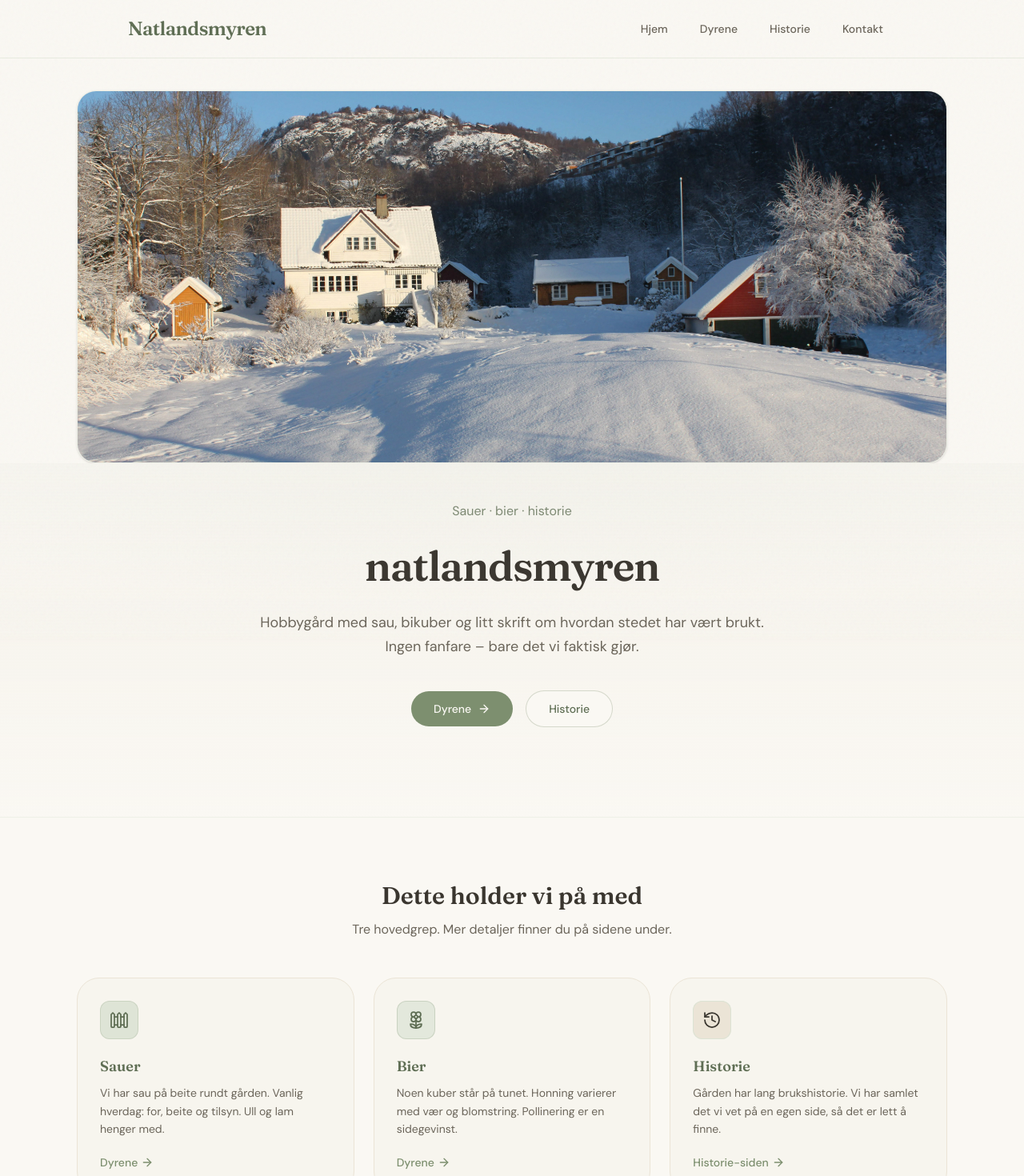
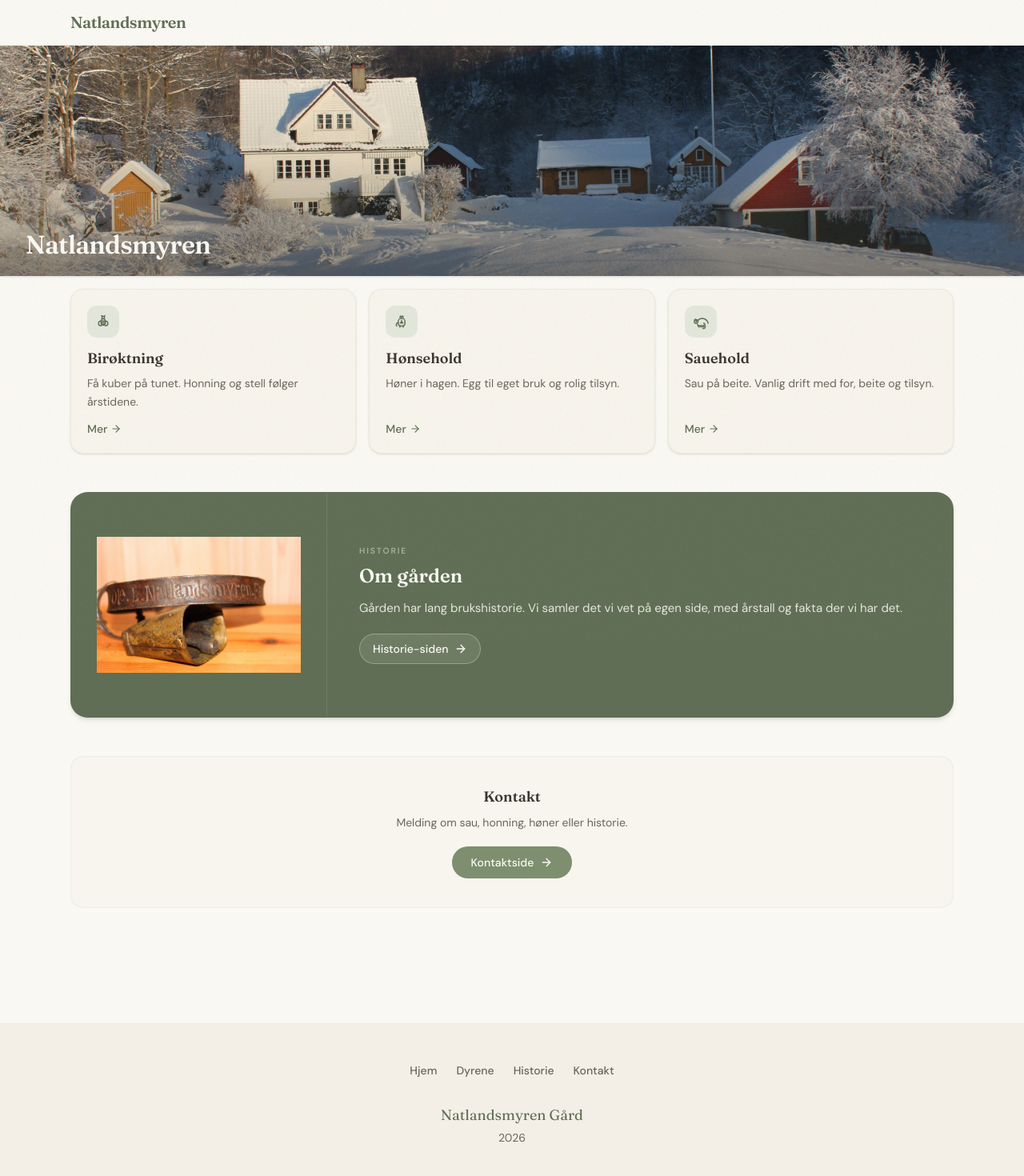
Before and after one commit to eirnat/Natlandsmyren, a Next.js app: page / in a window 1280 px wide. Shown: the top 1470 px of the page at 80% size. Built offline with nearby package versions, Linux system fonts and the light colour scheme.

Commit message:
Oppdatert design og oppsett

```diff
--- a/app/components/FarmFooter.tsx
+++ b/app/components/FarmFooter.tsx
@@ -1,13 +1,37 @@
+import Link from "next/link";
 import { GARD_NAVN } from "../lib/gard";
+
+const fotlenker = [
+  { href: "/", label: "Hjem" },
+  { href: "/dyrene", label: "Dyrene" },
+  { href: "/historie", label: "Historie" },
+  { href: "/kontakt", label: "Kontakt" },
+] as const;
 
 export function FarmFooter() {
   const year = new Date().getFullYear();
   return (
-    <footer className="mt-24 border-t border-sage-soft/50 bg-cream-muted/80">
-      <div className="mx-auto max-w-5xl rounded-t-[2rem] px-6 py-12 text-center md:px-8">
-        <p className="font-display text-lg text-sage-dark">{GARD_NAVN}</p>
-        <p className="mt-2 text-sm text-ink-muted">
-          Et sted for tradisjon og glede · {year}
+    <footer className="mt-16 border-t border-sage-soft/40 bg-cream-muted/90">
+      <div className="mx-auto max-w-6xl px-5 py-10 md:px-8 md:py-12">
+        <nav
+          aria-label="Sidemeny"
+          className="flex flex-wrap justify-center gap-x-6 gap-y-2 text-sm font-medium text-sage-dark"
+        >
+          {fotlenker.map(({ href, label }) => (
+            <Link
+              key={href}
+              href={href}
+              className="text-ink-muted transition hover:text-sage-dark"
+            >
+              {label}
+            </Link>
+          ))}
+        </nav>
+        <p className="mt-8 text-center font-display text-base text-sage-dark md:text-lg">
+          {GARD_NAVN}
+        </p>
+        <p className="mt-1 text-center text-xs text-ink-muted md:text-sm">
+          {year}
         </p>
       </div>
     </footer>
--- a/app/components/FarmHeader.tsx
+++ /dev/null
@@ -1,38 +0,0 @@
-import Link from "next/link";
-import { GARD_HEADER_NAVN } from "../lib/gard";
-
-const lenker = [
-  { href: "/", label: "Hjem" },
-  { href: "/dyrene", label: "Dyrene" },
-  { href: "/historie", label: "Historie" },
-  { href: "/kontakt", label: "Kontakt" },
-] as const;
-
-export function FarmHeader() {
-  return (
-    <header className="sticky top-0 z-50 border-b border-sage-soft/60 bg-cream/90 backdrop-blur-md">
-      <div className="mx-auto flex max-w-5xl flex-wrap items-center justify-between gap-4 px-6 py-5 md:px-8">
-        <Link
-          href="/"
-          className="font-display text-xl font-semibold tracking-tight text-sage-dark transition-colors hover:text-honey md:text-2xl"
-        >
-          {GARD_HEADER_NAVN}
-        </Link>
-        <nav aria-label="Hovedmeny">
-          <ul className="flex flex-wrap items-center gap-1 sm:gap-2">
-            {lenker.map(({ href, label }) => (
-              <li key={href}>
-                <Link
-                  href={href}
-                  className="rounded-full px-3 py-2 text-sm font-medium text-ink-muted transition-colors hover:bg-sage-soft/50 hover:text-sage-dark sm:px-4"
-                >
-                  {label}
-                </Link>
-              </li>
-            ))}
-          </ul>
-        </nav>
-      </div>
-    </header>
-  );
-}
--- /dev/null
+++ b/app/components/GardDyrIkoner.tsx
@@ -0,0 +1,74 @@
+import type { SVGProps } from "react";
+
+type IkonProps = SVGProps<SVGSVGElement>;
+
+/** Bie – selve insektet. */
+export function IconBie({ className, ...props }: IkonProps) {
+  return (
+    <svg
+      viewBox="0 0 24 24"
+      fill="none"
+      stroke="currentColor"
+      strokeWidth={1.75}
+      strokeLinecap="round"
+      strokeLinejoin="round"
+      className={className}
+      {...props}
+    >
+      <path d="M10.5 4.5L9.5 3M13.5 4.5L14.5 3" />
+      <circle cx="12" cy="6" r="2" />
+      <path d="M9 11c-2.2 0-4 1.6-4 3.6s1.8 3.6 4 3.6" />
+      <path d="M15 11c2.2 0 4 1.6 4 3.6s-1.8 3.6-4 3.6" />
+      <ellipse cx="12" cy="12.5" rx="3.25" ry="5" />
+      <line x1="9.5" y1="11" x2="14.5" y2="11" />
+      <line x1="9.5" y1="13.5" x2="14.5" y2="13.5" />
+      <line x1="10" y1="16" x2="14" y2="16" />
+    </svg>
+  );
+}
+
+/** Høne – fuglen, ikke huset. */
+export function IconHone({ className, ...props }: IkonProps) {
+  return (
+    <svg
+      viewBox="0 0 24 24"
+      fill="none"
+      stroke="currentColor"
+      strokeWidth={1.75}
+      strokeLinecap="round"
+      strokeLinejoin="round"
+      className={className}
+      {...props}
+    >
+      <path d="M9.5 5.5L10.5 3.5L12 5L13.5 3.5L14.5 5.5" />
+      <path d="M12 7c2.75 0 5 2 5 4.5v3.5c0 2-2 3.5-4.5 3.5h-1C9 18.5 7 17 7 15v-3.5C7 9 9.25 7 12 7z" />
+      <path d="M12 10v2.5l2 1.5H10l2-1.5V10" />
+      <path d="M9.5 18.5v2M14.5 18.5v2" />
+      <path d="M6.5 13.5c-1.5.5-2.5 1.8-2.5 3.2 0 .8.3 1.5.8 2" />
+    </svg>
+  );
+}
+
+/** Sau – dyret, ikke innhegning. */
+export function IconSau({ className, ...props }: IkonProps) {
+  return (
+    <svg
+      viewBox="0 0 24 24"
+      fill="none"
+      stroke="currentColor"
+      strokeWidth={1.75}
+      strokeLinecap="round"
+      strokeLinejoin="round"
+      className={className}
+      {...props}
+    >
+      <path d="M5.25 12.5c0-1.2.35-2.3 1-3.2" />
+      <circle cx="5" cy="12" r="2.75" />
+      <path d="M3.5 10.5L2.75 9.25M4.75 9.5L4.25 8.25" />
+      <path d="M7.5 10.5c1.5-2 4-3.2 6.75-3.2 4.6 0 8.35 3.15 8.75 7.2" />
+      <path d="M16.25 14.5c.85 0 1.55.55 1.75 1.35.35 1.4.55 2.9.55 4.4v.25c0 .9-.65 1.65-1.5 1.75H15" />
+      <path d="M8.5 17.75v2.25M11 17.75v2.5M13.5 17.75v2.5M16 17.5v2.75" />
+      <path d="M7 16.5c.85 1.35 2.3 2.25 4 2.25h6.25" />
+    </svg>
+  );
+}
--- /dev/null
+++ b/app/components/SiteTopBar.tsx
@@ -0,0 +1,17 @@
+import Link from "next/link";
+import { GARD_MERKENAVN } from "../lib/gard";
+
+export function SiteTopBar() {
+  return (
+    <header className="sticky top-0 z-50 border-b border-sage-soft/50 bg-cream/95 backdrop-blur-sm">
+      <div className="mx-auto flex max-w-6xl items-center px-4 py-3.5 md:px-6">
+        <Link
+          href="/"
+          className="font-display text-lg font-semibold tracking-tight text-sage-dark transition-colors hover:text-sage md:text-xl"
+        >
+          {GARD_MERKENAVN}
+        </Link>
+      </div>
+    </header>
+  );
+}
--- a/app/historie/page.tsx
+++ b/app/historie/page.tsx
@@ -1,4 +1,7 @@
 import type { Metadata } from "next";
+import Image from "next/image";
+import Link from "next/link";
+import { ArrowLeft } from "lucide-react";
 import { GARD_NAVN } from "../lib/gard";
 
 export const metadata: Metadata = {
@@ -8,25 +11,41 @@ export const metadata: Metadata = {
 
 export default function HistoriePage() {
   return (
-    <div className="mx-auto max-w-3xl px-6 py-12 md:px-8 md:py-16">
-      <article className="rounded-[2rem] border border-sage-soft/60 bg-cream-muted/25 p-8 md:p-12 lg:p-14">
-        <h1 className="font-display text-3xl font-semibold text-ink md:text-4xl">
-          Historie
-        </h1>
-        <p className="mt-6 text-lg leading-relaxed text-ink-muted">
-          Her kan du fortelle hvordan {GARD_NAVN} ble til – familie, bygninger,
-          generasjoner eller hvordan hobbygården fikk form. Hold avsnittene
-          korte og luftige, så teksten blir lett å lese på skjerm.
-        </p>
-        <p className="mt-5 leading-relaxed text-ink-muted">
-          Erstatt denne teksten med egne minner og årstall. Et bilde i toppen
-          eller langs margen (med{" "}
-          <code className="rounded-md bg-cream-deep px-1.5 py-0.5 text-sm text-sage-dark">
-            className=&quot;farm-img&quot;
-          </code>
-          ) får samme avrundede stil som resten av siden.
-        </p>
-      </article>
+    <div className="mx-auto max-w-6xl px-4 py-8 md:px-6 md:py-12 lg:py-14">
+      <Link
+        href="/"
+        className="mb-6 inline-flex items-center gap-1.5 text-sm font-medium text-sage-dark transition hover:text-ink md:mb-8"
+      >
+        <ArrowLeft className="h-4 w-4" aria-hidden />
+        Hjem
+      </Link>
+
+      <div className="flex min-h-0 flex-col overflow-hidden rounded-2xl border border-sage-soft/50 bg-cream-muted/30 shadow-sm md:min-h-[min(70vh,520px)] md:flex-row md:rounded-[1.35rem]">
+        <div className="relative aspect-[4/5] w-full shrink-0 border-b border-sage-soft/40 bg-cream-muted/50 md:w-[42%] md:border-b-0 md:border-r md:aspect-auto md:min-h-full">
+          <Image
+            src="/images/emblem.jpg"
+            alt="Emblem for Natlandsmyren"
+            fill
+            className="object-contain p-6 md:p-10 lg:p-12"
+            sizes="(max-width: 768px) 100vw, 42vw"
+            priority
+          />
+        </div>
+        <article className="flex flex-1 flex-col justify-center px-6 py-8 md:px-10 md:py-10 lg:px-12 lg:py-12">
+          <h1 className="font-display text-2xl font-semibold text-ink md:text-3xl lg:text-4xl">
+            Historie
+          </h1>
+          <p className="mt-4 text-sm leading-relaxed text-ink-muted md:text-base md:leading-relaxed">
+            Her kan du fortelle hvordan {GARD_NAVN} ble til – familie,
+            bygninger og årstall. Korte avsnitt gjør teksten lett å lese.
+          </p>
+          <p className="mt-4 text-sm leading-relaxed text-ink-muted md:text-base md:leading-relaxed">
+            Bytt ut denne teksten med egne notater. Bildet til venstre er det
+            samme emblemet som på forsiden; du kan senere bytte til et annet
+            motiv om du ønsker.
+          </p>
+        </article>
+      </div>
     </div>
   );
 }
--- a/app/layout.tsx
+++ b/app/layout.tsx
@@ -1,7 +1,7 @@
 import type { Metadata } from "next";
 import { DM_Sans, Fraunces } from "next/font/google";
 import { FarmFooter } from "./components/FarmFooter";
-import { FarmHeader } from "./components/FarmHeader";
+import { SiteTopBar } from "./components/SiteTopBar";
 import { GARD_NAVN } from "./lib/gard";
 import "./globals.css";
 
@@ -27,8 +27,8 @@ export default function RootLayout({
 }) {
   return (
     <html lang="no" className={`${dmSans.variable} ${fraunces.variable}`}>
-      <body className="flex min-h-screen flex-col font-sans text-ink antialiased">
-        <FarmHeader />
+      <body className="flex min-h-screen flex-col bg-cream font-sans text-ink antialiased">
+        <SiteTopBar />
         <main className="flex-1">{children}</main>
         <FarmFooter />
       </body>
--- a/app/lib/gard.ts
+++ b/app/lib/gard.ts
@@ -1,5 +1,5 @@
-/** Vises i toppmenyen (logo-lenke). */
-export const GARD_HEADER_NAVN = "Natlandsmyren";
+/** Navn i toppstripe (lenke til forsiden). */
+export const GARD_MERKENAVN = "Natlandsmyren";
 
 /** Fullt navn – metadata, footer, kontakt osv. */
 export const GARD_NAVN = "Natlandsmyren Gård";
--- a/app/page.tsx
+++ b/app/page.tsx
@@ -1,171 +1,120 @@
 import Image from "next/image";
 import Link from "next/link";
-import { ArrowRight, Fence, Flower2, History } from "lucide-react";
+import { ArrowRight } from "lucide-react";
+import { IconBie, IconHone, IconSau } from "./components/GardDyrIkoner";
 
 const fokus = [
   {
-    tittel: "Sauer",
+    tittel: "Birøktning",
     beskrivelse:
-      "Vi har sau på beite rundt gården. Vanlig hverdag: for, beite og tilsyn. Ull og lam henger med.",
-    ikon: Fence,
+      "Få kuber på tunet. Honning og stell følger årstidene.",
+    ikon: IconBie,
     href: "/dyrene",
-    lenkeTekst: "Dyrene",
-    accent: "bg-sage-soft/90 text-sage-dark ring-sage/20",
   },
   {
-    tittel: "Bier",
+    tittel: "Hønsehold",
     beskrivelse:
-      "Noen kuber står på tunet. Honning varierer med vær og blomstring. Pollinering er en sidegevinst.",
-    ikon: Flower2,
+      "Høner i hagen. Egg til eget bruk og rolig tilsyn.",
+    ikon: IconHone,
     href: "/dyrene",
-    lenkeTekst: "Dyrene",
-    accent: "bg-sage-soft/70 text-sage-dark ring-sage/25",
   },
   {
-    tittel: "Historie",
+    tittel: "Sauehold",
     beskrivelse:
-      "Gården har lang brukshistorie. Vi har samlet det vi vet på en egen side, så det er lett å finne.",
-    ikon: History,
-    href: "/historie",
-    lenkeTekst: "Historie-siden",
-    accent: "bg-cream-deep text-ink ring-sage-soft",
+      "Sau på beite. Vanlig drift med for, beite og tilsyn.",
+    ikon: IconSau,
+    href: "/dyrene",
   },
 ] as const;
 
 export default function Home() {
   return (
-    <div className="pb-20 md:pb-28">
-      {/* Forsidebilde – bredt format */}
-      <div className="mx-auto max-w-6xl px-6 pt-8 md:px-8 md:pt-10">
-        <figure className="relative aspect-[16/7] w-full overflow-hidden rounded-[1.25rem] border border-sage-soft/45 shadow-sm md:aspect-[21/9] md:rounded-[1.5rem]">
+    <div className="pb-14 md:pb-20">
+      {/* Fullbredde toppbilde */}
+      <figure className="relative w-full overflow-hidden shadow-sm">
+        <div className="relative h-[min(34vh,300px)] w-full min-h-[200px] md:h-[min(36vh,340px)]">
           <Image
             src="/images/gardvinter.jpg"
             alt="Natlandsmyren om vinteren"
             fill
             className="object-cover object-center"
-            sizes="(max-width: 1152px) 100vw, 1152px"
+            sizes="100vw"
             priority
           />
+          <div
+            className="absolute inset-0 bg-gradient-to-t from-ink/55 via-ink/15 to-transparent"
+            aria-hidden
+          />
+          <figcaption className="absolute inset-x-0 bottom-0 px-5 pb-4 md:px-8 md:pb-5">
+            <h1 className="font-display text-2xl font-semibold tracking-tight text-cream md:text-3xl lg:text-[2rem]">
+              Natlandsmyren
+            </h1>
+          </figcaption>
+        </div>
       </figure>
+
+      {/* Tre søyler – tett under bildet, laptop-vennlig */}
+      <div className="mx-auto max-w-6xl px-4 pt-3 md:px-6 md:pt-4">
+        <ul className="grid gap-3 sm:grid-cols-3 sm:gap-3 md:gap-4">
+          {fokus.map(({ tittel, beskrivelse, ikon: Ikon, href }) => (
+            <li key={tittel}>
+              <article className="flex h-full flex-col rounded-2xl border border-sage-soft/50 bg-cream-muted/50 p-4 shadow-sm transition hover:border-sage-soft hover:shadow md:p-5">
+                <div className="flex h-10 w-10 items-center justify-center rounded-xl bg-sage-soft/70 text-sage-dark">
+                  <Ikon className="h-5 w-5" strokeWidth={1.75} aria-hidden />
                 </div>
-
-      {/* Hero */}
-      <section
-        className="relative border-b border-sage-soft/40 bg-gradient-to-b from-cream via-cream-muted/35 to-cream"
-        aria-labelledby="forside-tittel"
-      >
-        <div className="pointer-events-none absolute inset-0 bg-[radial-gradient(ellipse_85%_55%_at_50%_-15%,rgba(125,143,111,0.08),transparent)]" />
-        <div className="relative mx-auto max-w-6xl px-6 pt-10 pb-16 md:px-8 md:pt-12 md:pb-24 lg:pb-28">
-          <p className="text-center text-sm text-sage-dark/80 md:text-base">
-            Sauer · bier · historie
-          </p>
-          <h1
-            id="forside-tittel"
-            className="font-display mx-auto mt-6 max-w-4xl text-center text-4xl font-semibold leading-tight tracking-tight text-ink md:text-5xl lg:text-[3.25rem]"
-          >
-            natlandsmyren
-          </h1>
-          <p className="mx-auto mt-6 max-w-2xl text-center text-base leading-relaxed text-ink-muted md:text-lg">
-            Hobbygård med sau, bikuber og litt skrift om hvordan stedet har vært
-            brukt. Ingen fanfare – bare det vi faktisk gjør.
-          </p>
-          <div className="mt-10 flex flex-col items-center justify-center gap-3 sm:flex-row sm:gap-4">
-            <Link
-              href="/dyrene"
-              className="inline-flex items-center justify-center gap-2 rounded-full bg-sage px-7 py-3 text-sm font-medium text-cream transition hover:bg-sage-dark"
-            >
-              Dyrene
-              <ArrowRight className="h-4 w-4" aria-hidden />
-            </Link>
-            <Link
-              href="/historie"
-              className="inline-flex items-center justify-center rounded-full border border-sage/30 bg-cream px-7 py-3 text-sm font-medium text-sage-dark transition hover:border-sage/50 hover:bg-sage-soft/40"
-            >
-              Historie
-            </Link>
-          </div>
-        </div>
-      </section>
-
-      {/* Hovedinnhold */}
-      <div className="mx-auto max-w-6xl px-6 md:px-8">
-        <section className="mt-16 md:mt-20" aria-labelledby="fokus-overskrift">
-          <div className="mx-auto max-w-2xl text-center">
-            <h2
-              id="fokus-overskrift"
-              className="font-display text-2xl font-semibold text-ink md:text-3xl"
-            >
-              Dette holder vi på med
+                <h2 className="font-display mt-3 text-base font-semibold text-ink md:text-lg">
+                  {tittel}
                 </h2>
-            <p className="mt-3 text-ink-muted md:text-base">
-              Tre hovedgrep. Mer detaljer finner du på sidene under.
-            </p>
-          </div>
-          <ul className="mt-12 grid gap-6 md:grid-cols-3 md:gap-5 lg:gap-6">
-            {fokus.map(
-              ({ tittel, beskrivelse, ikon: Ikon, href, lenkeTekst, accent }) => (
-                <li key={tittel}>
-                  <article className="group flex h-full flex-col rounded-[1.75rem] border border-cream-deep bg-cream-muted/40 p-7 transition hover:border-sage-soft md:p-6 lg:p-7">
-                    <div
-                      className={`inline-flex h-12 w-12 items-center justify-center rounded-xl ring-1 ring-inset ${accent}`}
-                    >
-                      <Ikon className="h-6 w-6" strokeWidth={1.75} aria-hidden />
-                    </div>
-                    <h3 className="font-display mt-5 text-lg font-semibold text-sage-dark">
-                      {tittel}
-                    </h3>
-                    <p className="mt-2 flex-1 text-sm leading-relaxed text-ink-muted">
+                <p className="mt-1.5 flex-1 text-xs leading-relaxed text-ink-muted md:text-sm">
                   {beskrivelse}
                 </p>
                 <Link
                   href={href}
-                      className="mt-5 inline-flex items-center gap-1 text-sm font-medium text-sage transition group-hover:gap-1.5 group-hover:text-sage-dark"
+                  className="mt-3 inline-flex items-center gap-1 text-xs font-medium text-sage-dark transition hover:gap-1.5 md:text-sm"
                 >
-                      {lenkeTekst}
-                      <ArrowRight className="h-4 w-4" aria-hidden />
+                  Mer
+                  <ArrowRight className="h-3.5 w-3.5" aria-hidden />
                 </Link>
               </article>
             </li>
-              ),
-            )}
+          ))}
         </ul>
-        </section>
 
-        <section className="mt-16 md:mt-20" aria-labelledby="historie-fremhevet">
-          <div className="overflow-hidden rounded-[2rem] border border-sage-dark/15 bg-sage-dark text-cream shadow-md">
-            <div className="mx-auto max-w-2xl px-9 py-10 md:px-11 md:py-12 lg:px-12 lg:py-14">
-              <div className="mb-8 flex justify-center md:justify-start">
-                <div className="rounded-xl border border-cream/25 bg-cream/[0.06] p-3 shadow-sm">
-                  <div className="relative h-[5.5rem] w-[5.5rem] sm:h-24 sm:w-24">
+        {/* Historie – bilde venstre, større */}
+        <section
+          className="mt-10 md:mt-12"
+          aria-labelledby="historie-forhåndsvisning"
+        >
+          <div className="overflow-hidden rounded-2xl border border-sage-dark/12 bg-sage-dark text-cream shadow-md md:rounded-[1.35rem]">
+            <div className="flex flex-col md:flex-row md:items-stretch">
+              <div className="relative aspect-[5/4] w-full shrink-0 border-b border-cream/10 md:w-[min(44%,320px)] md:border-b-0 md:border-r md:aspect-auto md:min-h-[280px]">
                 <Image
                   src="/images/emblem.jpg"
                   alt="Emblem for Natlandsmyren"
                   fill
-                      className="object-contain"
-                      sizes="96px"
+                  className="object-contain p-6 md:p-8"
+                  sizes="(max-width: 768px) 100vw, 320px"
                 />
               </div>
-                </div>
-              </div>
-              <p className="text-center text-xs font-medium uppercase tracking-wider text-sage-light/90 md:text-left">
+              <div className="flex flex-1 flex-col justify-center px-6 py-7 md:px-8 md:py-8 lg:px-10">
+                <p className="text-[0.65rem] font-semibold uppercase tracking-[0.18em] text-sage-light/95">
                   Historie
                 </p>
                 <h2
-                id="historie-fremhevet"
-                className="font-display mt-2 text-center text-xl font-semibold leading-snug md:text-left md:text-2xl"
+                  id="historie-forhåndsvisning"
+                  className="font-display mt-1.5 text-xl font-semibold leading-snug md:text-2xl"
                 >
                   Om gården
                 </h2>
-              <p className="mt-4 text-center text-sm leading-relaxed text-cream/90 md:text-left md:text-[0.95rem]">
-                Det har bodd folk her lenge, og bygningene har vært med en
-                stund. Vi prøver å holde orden i fakta og årstall der vi kan.
+                <p className="mt-3 text-sm leading-relaxed text-cream/88 md:text-[0.9375rem]">
+                  Gården har lang brukshistorie. Vi samler det vi vet på egen
+                  side, med årstall og fakta der vi har det.
                 </p>
-              <div className="mt-8 flex justify-center md:justify-start">
                 <Link
                   href="/historie"
-                  className="inline-flex items-center gap-2 rounded-full border border-cream/35 bg-cream/10 px-5 py-2.5 text-sm font-medium text-cream transition hover:bg-cream/20"
+                  className="mt-5 inline-flex w-fit items-center gap-2 rounded-full border border-cream/30 bg-cream/10 px-4 py-2 text-sm font-medium text-cream transition hover:bg-cream/15"
                 >
-                  Til historie-siden
+                  Historie-siden
                   <ArrowRight className="h-4 w-4" aria-hidden />
                 </Link>
               </div>
@@ -174,22 +123,21 @@ export default function Home() {
         </section>
 
         <section
-          className="mt-16 rounded-[2rem] border border-sage-soft/50 bg-cream-muted/50 px-7 py-11 text-center md:mt-20 md:px-10 md:py-12"
+          className="mt-10 rounded-2xl border border-sage-soft/45 bg-cream-muted/40 px-6 py-8 text-center md:mt-12 md:px-8 md:py-9"
           aria-labelledby="kontakt-cta"
         >
           <h2
             id="kontakt-cta"
-            className="font-display text-lg font-semibold text-ink md:text-xl"
+            className="font-display text-base font-semibold text-ink md:text-lg"
           >
             Kontakt
           </h2>
-          <p className="mx-auto mt-3 max-w-md text-sm text-ink-muted md:text-base">
-            Spørsmål om sau, honning eller det som står på historie-siden? Send
-            en melding.
+          <p className="mx-auto mt-2 max-w-sm text-sm text-ink-muted">
+            Melding om sau, honning, høner eller historie.
           </p>
           <Link
             href="/kontakt"
-            className="mt-7 inline-flex items-center gap-2 rounded-full bg-sage px-7 py-3 text-sm font-medium text-cream transition hover:bg-sage-dark"
+            className="mt-5 inline-flex items-center gap-2 rounded-full bg-sage px-6 py-2.5 text-sm font-medium text-cream transition hover:bg-sage-dark"
           >
             Kontaktside
             <ArrowRight className="h-4 w-4" aria-hidden />
```
Lines whose indentation alone changed are shown as unchanged.
